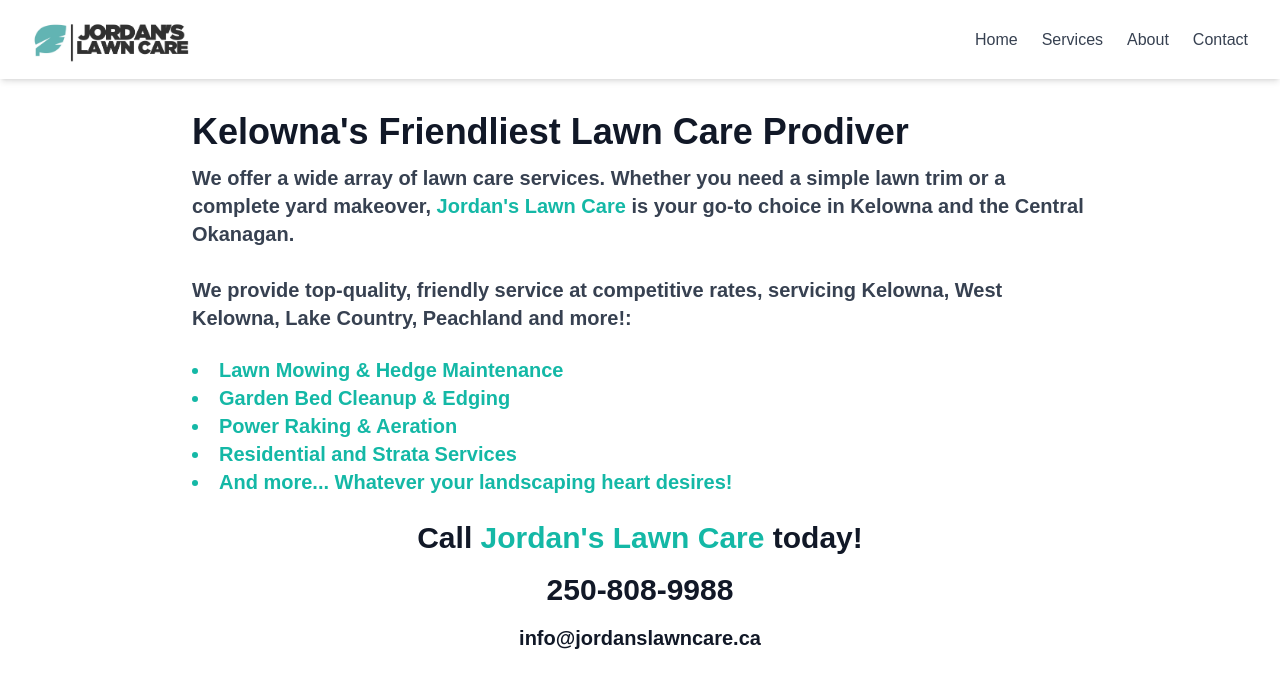
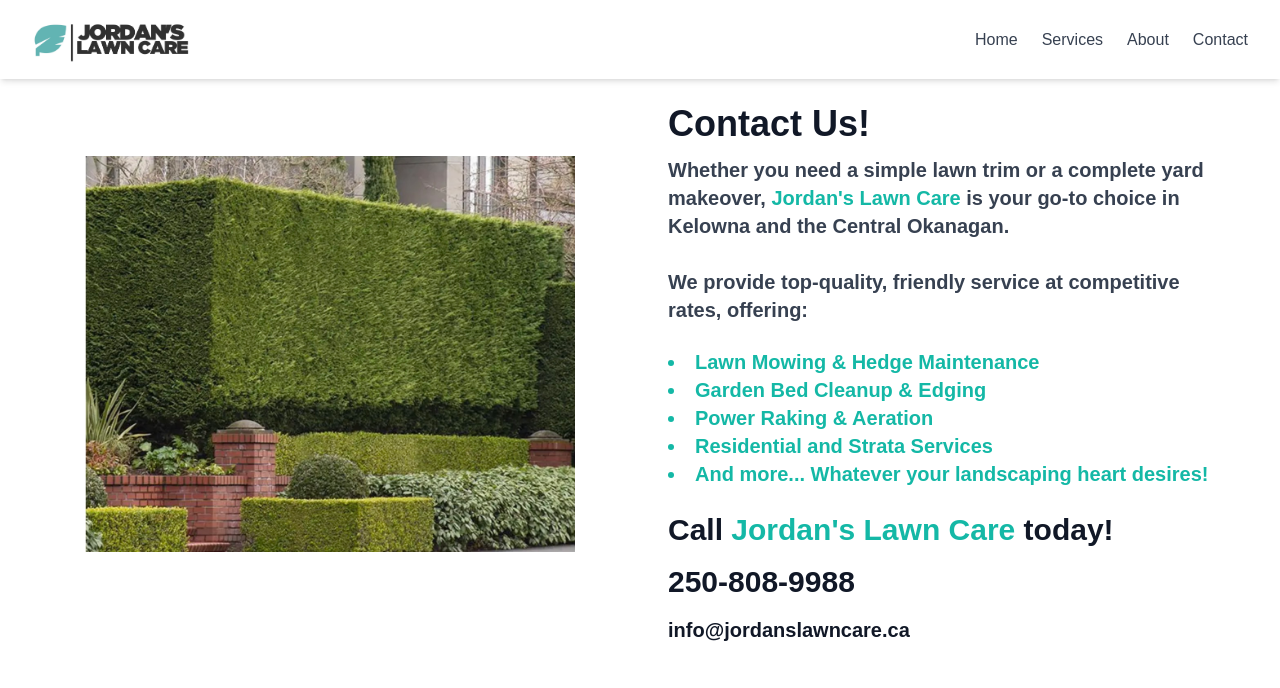
Before and after one commit to jordwan/jordans-lawn-care, a Next.js app: page /contact in a window 1280 px wide. Shown: the top 688 px of the page. Built offline with nearby package versions, Linux system fonts and the light colour scheme; a web font is replaced by a local one.

Commit message:
adding pages content

```diff
--- a/src/app/contact/page.tsx
+++ b/src/app/contact/page.tsx
@@ -1,12 +1,12 @@
 import React from "react";
 import Navbar from "@/components/Navbar";
-import { Hero2 } from "@/components/Hero2";
+import { ContactSection } from "@/components/ContactComponent";
 
 const HomePage = () => {
   return (
     <div>
       <Navbar />
-      <Hero2 />
+      <ContactSection />
     </div>
   );
 };
--- /dev/null
+++ b/src/components/ContactComponent.tsx
@@ -0,0 +1,73 @@
+import React from "react";
+import Image from "next/image";
+
+import jlcLogo from "../assets/hedge.jpg";
+
+export const ContactP1 = () => {
+  return (
+    <a href="mailto:info@jordanslawncare.ca?subject=Lawn Care Inquiry">
+      <div className="flex justify-center">
+        <Image
+          src={jlcLogo}
+          alt="JLC Logo"
+          className="w-[80%] max-w-[450px] md:max-w-[200px] lg:max-w-[900px] h-auto"
+        />
+      </div>
+    </a>
+  );
+};
+
+export const ContactP2 = () => {
+  return (
+    <div className="max-w-4xl text-center md:text-left pt-10 px-6">
+      <h1 className="text-3xl md:text-4xl font-extrabold text-gray-900">
+        Contact Us!
+      </h1>
+      <p className="mt-3 text-lg md:text-xl font-bold text-gray-700">
+        Whether you need a simple lawn trim or a complete yard makeover,
+        <span className="text-teal-500 font-black">
+          {" "}
+          Jordan&apos;s Lawn Care{" "}
+        </span>
+        is your go-to choice in Kelowna and the Central Okanagan.
+        <br />
+        <br />
+        We provide top-quality, friendly service at competitive rates, offering:
+      </p>
+
+      <ul className="mt-6 text-lg md:text-xl font-black text-teal-500 list-disc list-inside">
+        <li>Lawn Mowing & Hedge Maintenance</li>
+        <li>Garden Bed Cleanup & Edging</li>
+        <li>Power Raking & Aeration</li>
+        <li>Residential and Strata Services</li>
+        <li>And more... Whatever your landscaping heart desires!</li>
+      </ul>
+
+      <p className="mt-6 text-3xl font-black text-gray-900">
+        Call <span className="text-teal-500">Jordan&apos;s Lawn Care</span>{" "}
+        today!
+      </p>
+      <p className="mt-4 text-3xl font-bold text-gray-900">
+        <a href="tel:250-808-8888"> 250-808-9988 </a>
+      </p>
+      <p className="mt-4 text-xl font-bold text-gray-900">
+        <a href="mailto:info@jordanslawncare.ca?subject=Lawn Care Inquiry">
+          info@jordanslawncare.ca
+        </a>
+      </p>
+    </div>
+  );
+};
+
+export const ContactSection = () => {
+  return (
+    <div className="flex flex-col md:flex-row items-center justify-center gap-2 px-6 py-16">
+      <div className="md:w-1/2 flex justify-center">
+        <ContactP1 />
+      </div>
+      <div className="md:w-1/2">
+        <ContactP2 />
+      </div>
+    </div>
+  );
+};
--- a/src/components/Hero.tsx
+++ /dev/null
@@ -1,20 +0,0 @@
-import React from "react";
-import Image from "next/image";
-
-import jlcLogo from "../assets/hedge.jpg";
-
-export const Hero = () => {
-  return (
-    <div>
-      <a href="mailto:info@jordanslawncare.ca?subject=Lawn Care Inquiry">
-        <div className="pb-5 px-5 py-1 flex justify-center">
-          <Image
-            src={jlcLogo}
-            alt="JLC Logo"
-            className="max-w-[350px] sm:max-w-[160px] md:max-w-[200px] lg:max-w-[540px] h-auto"
-          />
-        </div>
-      </a>
-    </div>
-  );
-};
```
